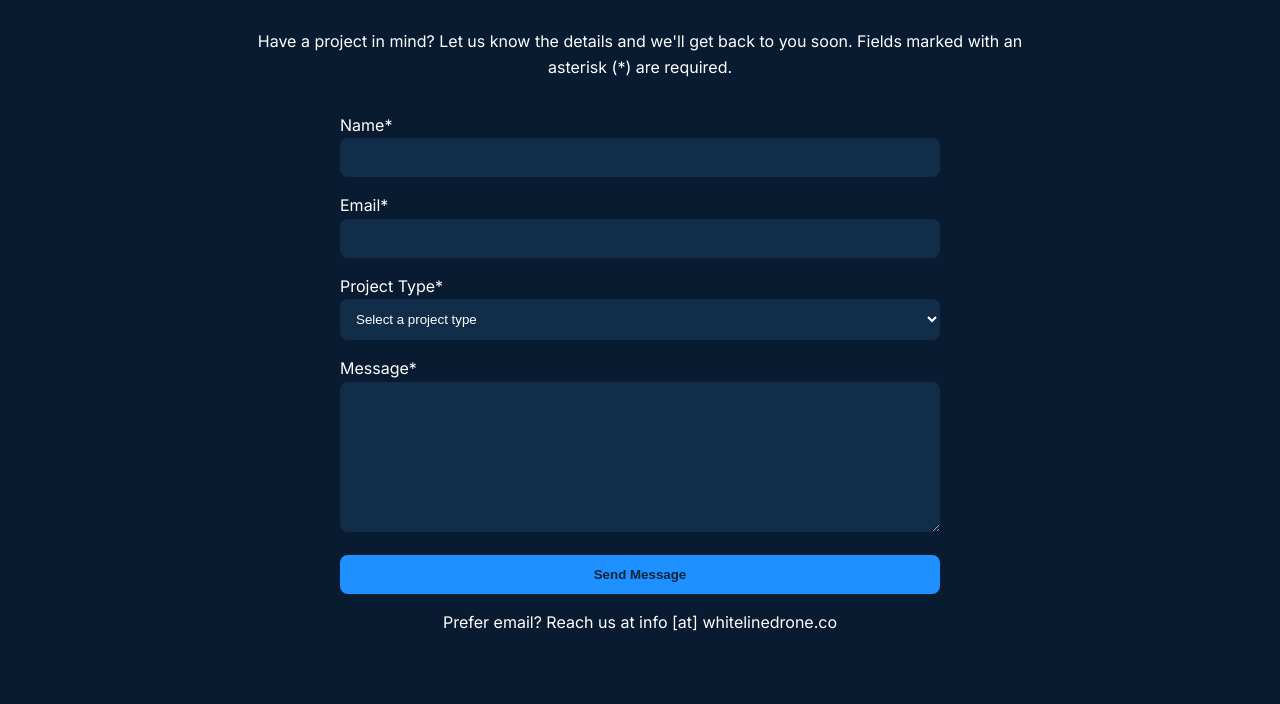
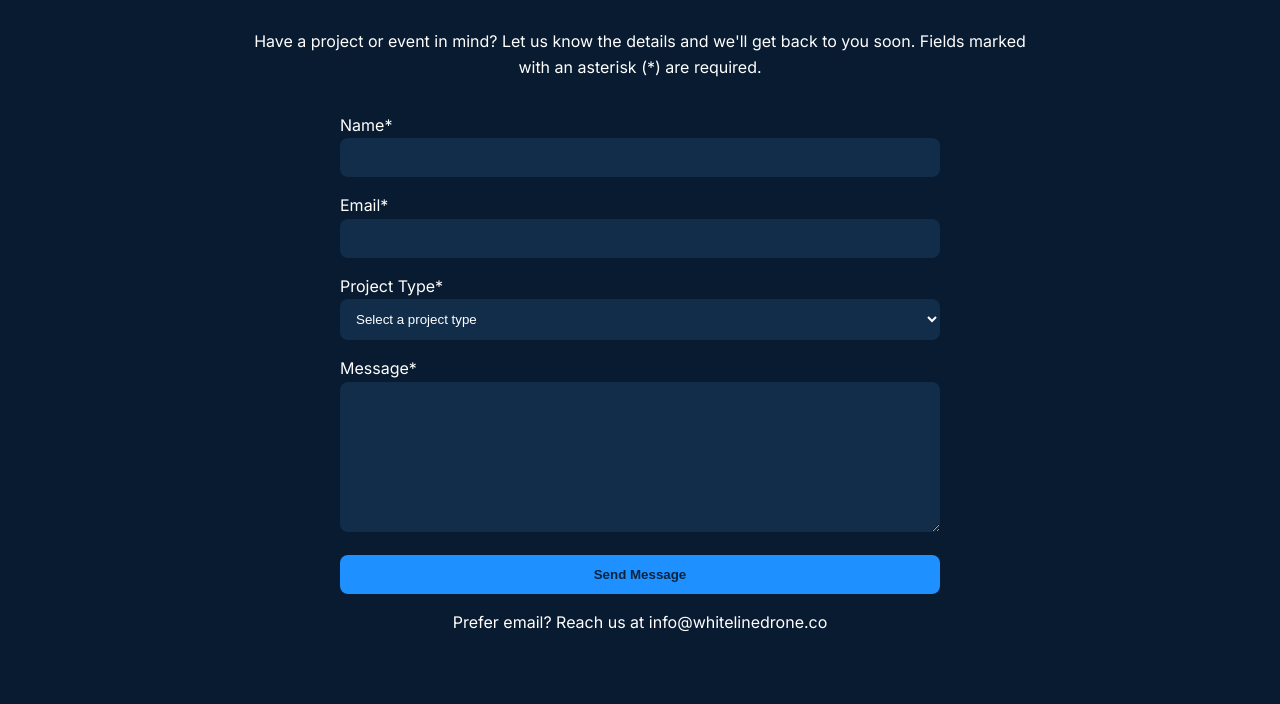
Before and after one commit to whitelinedroneco/whitelinedroneco-site, a plain HTML site: page contact.html in a window 1280 px wide. Shown: the part 248-952 px from the top of the page. Drawn offline with Linux system fonts and the light colour scheme.

Commit message:
Update contact.html

```diff
--- a/contact.html
+++ b/contact.html
@@ -30,7 +30,7 @@
     <section>
       <div class="container">
         <h2 class="section-title">Contact Us</h2>
-        <p style="text-align:center; max-width:800px; margin:0 auto 2rem auto;">Have a project in mind? Let us know the details and we'll get back to you soon. Fields marked with an asterisk (*) are required.</p>
+        <p style="text-align:center; max-width:800px; margin:0 auto 2rem auto;">Have a project or event in mind? Let us know the details and we'll get back to you soon. Fields marked with an asterisk (*) are required.</p>
         <form id="contact-form" action="https://formspree.io/f/yourFormEndpoint" method="POST">
           <label for="name">Name*</label>
           <input type="text" id="name" name="name" required>
@@ -49,7 +49,7 @@
           <button type="submit">Send Message</button>
         </form>
         <p id="status-message"></p>
-        <p style="text-align:center; margin-top:1rem;">Prefer email? Reach us at <span style="white-space:nowrap;">info [at] whitelinedrone.co</span></p>
+        <p style="text-align:center; margin-top:1rem;">Prefer email? Reach us at <span style="white-space:nowrap;">info@whitelinedrone.co</span></p>
       </div>
     </section>
   </main>
```
